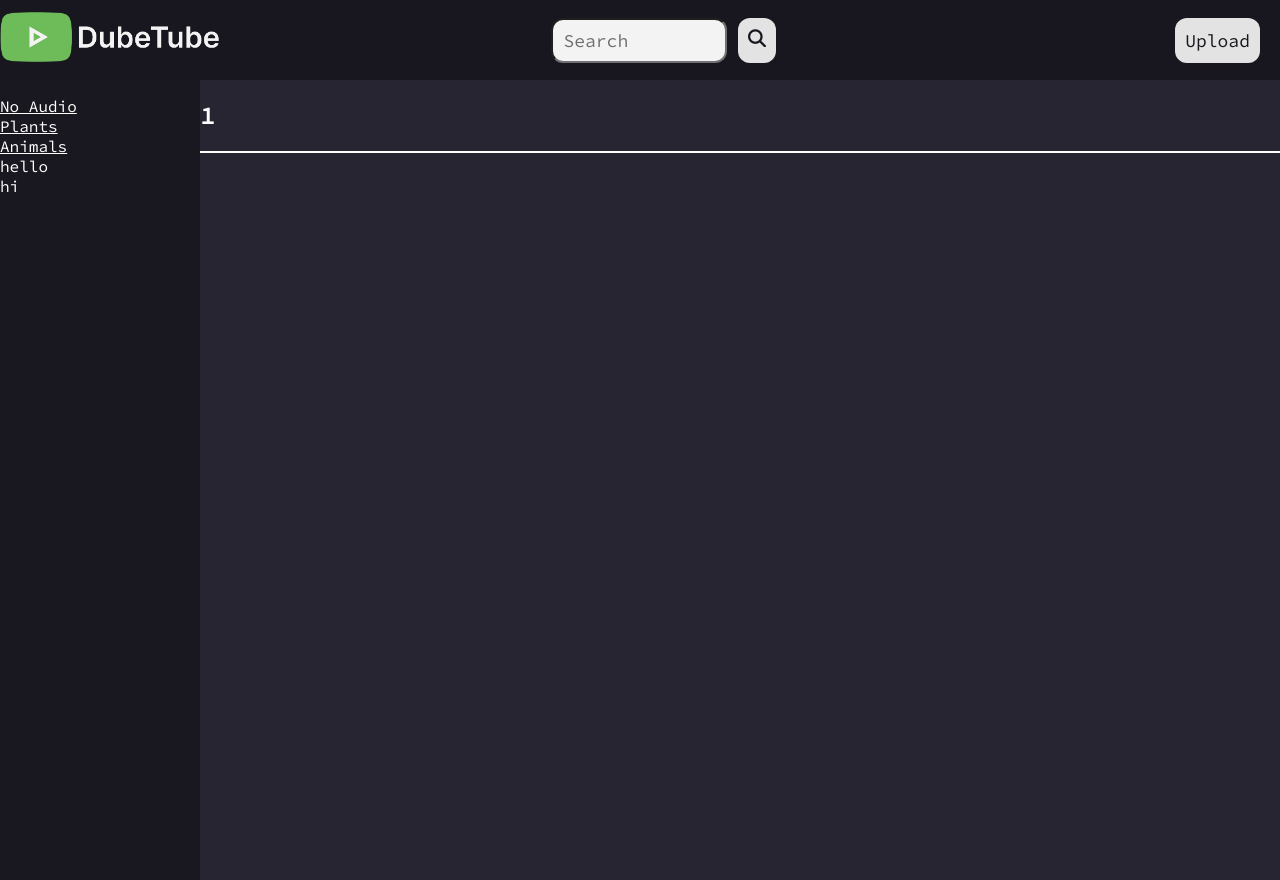
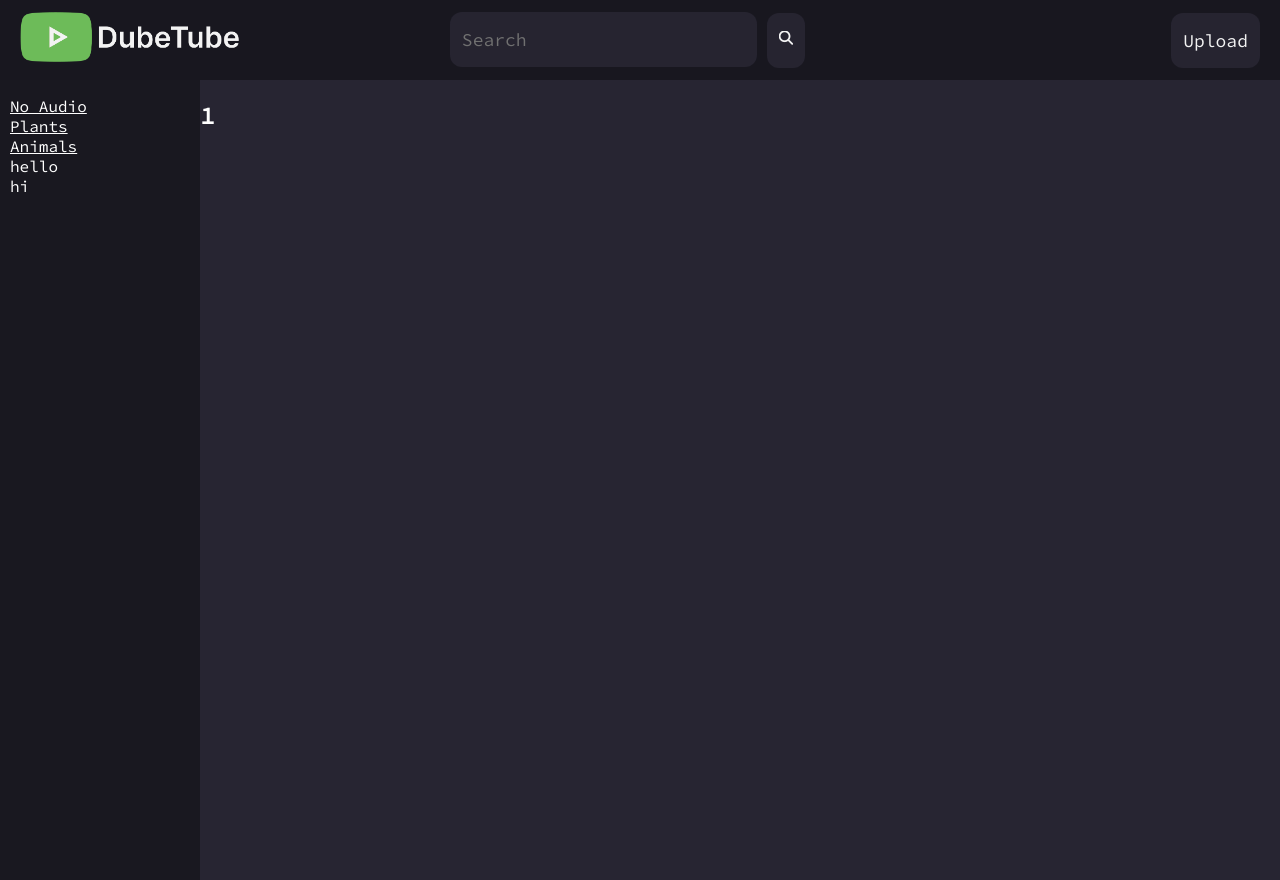
Before and after one commit to andrewchu16/dubeTube, a Flask app: page /tag/1 in a window 1280 px wide. Run offline with Flask 2, Linux system fonts and the light colour scheme.

Commit message:
header styling

```diff
--- a/static/css/style.css
+++ b/static/css/style.css
@@ -18,11 +18,32 @@ body, * {
 body {
     background-color: var(--htv-black);
     margin: 0;
-    display: grid;
 }
 
-input[type=text], button {
-    color: var(--htv-dark-purple);
+button {
+    cursor: pointer;
+    transition: 0.2s ease;
+}
+
+button:hover {
+    scale: 0.9;
+    filter: brightness(0.9);
+}
+
+.search-submit-button {
+    font-size: 0.9rem;
+}
+
+input[name=query], button {
+    color: var(--htv-white);
+    background-color: var(--htv-dark-purple);
+    outline: none;
+    border: none;
+}
+
+input[name=query]:focus-visible {
+    border: none !important;
+    outline: none;
 }
 
 video {
@@ -62,20 +83,20 @@ video {
 
 .logo {
     height: 70%;
+    margin-left: 20px;
 }
 
 .logo-img {
     height: 90%;
 }
 
-.header * {
-    color: var(--htv-black);
+input, .upload-button {
     font-size: 18px;
 }
 
 .search-bar {
     display: block;
-
+    width: 40vw;
 }
 
 input:focus, button {
@@ -83,9 +104,9 @@ input:focus, button {
 }
 
 .search-bar > input, button {
-    height: 45px;
+    min-height: 55px;
     border-radius: 12px;
-    padding: 3px 10px;
+    padding: 3px 12px;
 }
 
 .search-bar > input[name="query"] {
@@ -94,24 +115,29 @@ input:focus, button {
 
 /* navbar */
 .navbar {
+    background-color: var(--htv-black);
+    height: 100vh;
+    width: 200px;
     top: 80px;
     left: 0;
     position: fixed;
     z-index: 999;
 }
 
+.navbar > nav {
+    margin-left: 10px;
+}
+
 /* Video tiles */
 .video-grid {
     display: grid;
     flex-wrap: wrap;
-    border: 1px solid white;
     justify-content: center;
     grid-template-columns: repeat(4, 1fr [col-start]);
 }
 
 .video-tile {
     margin: 10px;
-    border: 1px solid white;
     padding: 0 2%;
 }
 
--- a/static/js/search.js
+++ b/static/js/search.js
@@ -1,8 +1,10 @@
-function submitSearch() {
+function submitSearch(e) {
+    e.preventDefault();
     let query = document.getElementsByName('query').item(0).value.trim();
 
     if (query.length > 5) {
         query = query.substring(0, 5);
+        document.getElementsByName('query').item(0).value = query.substring(0, 5);
     }
 
     if (query) {
--- a/templates/includes/header.html
+++ b/templates/includes/header.html
@@ -8,7 +8,7 @@
         </div>
         <form id="search-bar" class="search-bar" action="/search" method="get">
             <input type="text" placeholder="Search" name="query">
-            <button type="button" class="search-submit-button" onclick="submitSearch(); "><i class="fa-solid fa-magnifying-glass"></i></button>
+            <button type="button" class="search-submit-button" onclick="submitSearch(event); "><i class="fa-solid fa-magnifying-glass"></i></button>
         </form>
         <a href="/upload">
             <button class="upload-button">Upload</button>
```
Also changed, not shown: other parts of static/css/style.css (+10 -4 lines).
